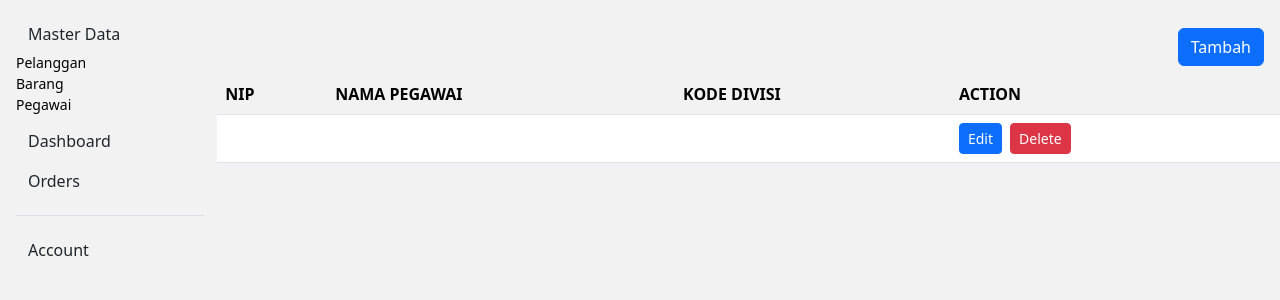
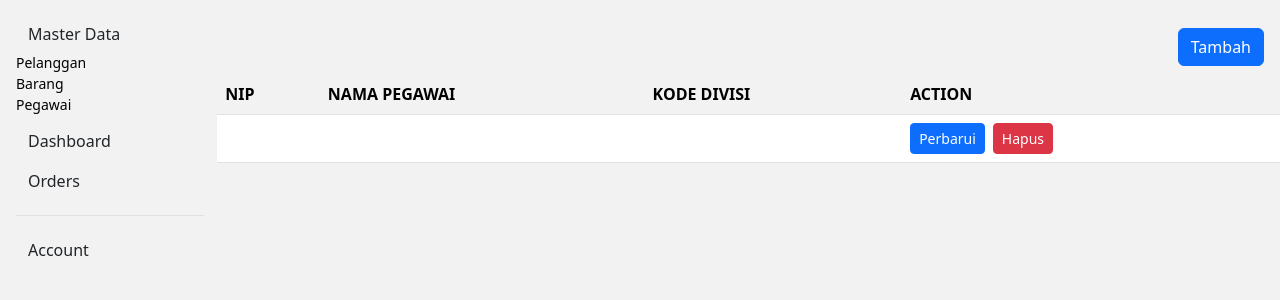
Before and after one commit to AdamRifky/Tool-TI-Website, a PHP site: page /index.php?page=Pegawai in a window 1280 px wide. Shown: the top 300 px of the page. Run offline with PHP 8.4, Linux system fonts and the light colour scheme; tables that the repository leaves empty or names only in its code hold one stand-in row (values such as "Sample post"); data that the repository does not hold is empty.

Commit message:
ganti edit = perbarui, dan delete = hapus

```diff
--- a/Pegawai.php
+++ b/Pegawai.php
@@ -30,13 +30,13 @@
           echo "</td>";
 
           echo "<td>";
-            echo "<a class='btn btn-primary me-md-2 btn-sm' href='index.php?page=pegawai.form&NIP=".$row['NIP']."&action=edit'>Edit</a>";
+            echo "<a class='btn btn-primary me-md-2 btn-sm' href='index.php?page=pegawai.form&NIP=".$row['NIP']."&action=edit'>Perbarui</a>";
 
             // echo "<a class='btn btn-danger me-md-2 btn-sm' href='Pegawai.action.php?NIP=".$row['NIP']."&action=delete'>Delete</a>";
             echo "<form action='pegawai.action.php' method='POST' style ='display:inline;'>";
               echo "<input type='hidden' name='NIP' value='" . $row['NIP'] . "'>";
               echo "<input type='hidden' name='action' value='delete'>";
-              echo "<button type='submit' class='btn btn-danger me-md-2 btn-sm' onclick='return confirm(\"Ingin menghapus data ini?\");'>Delete</button>";
+              echo "<button type='submit' class='btn btn-danger me-md-2 btn-sm' onclick='return confirm(\"Ingin menghapus data ini?\");'>Hapus</button>";
             echo "</form>";
           echo "</td>";
 
```
